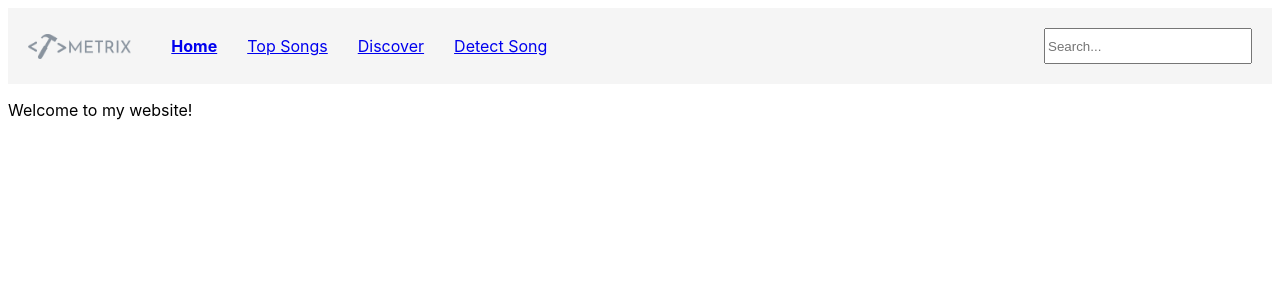
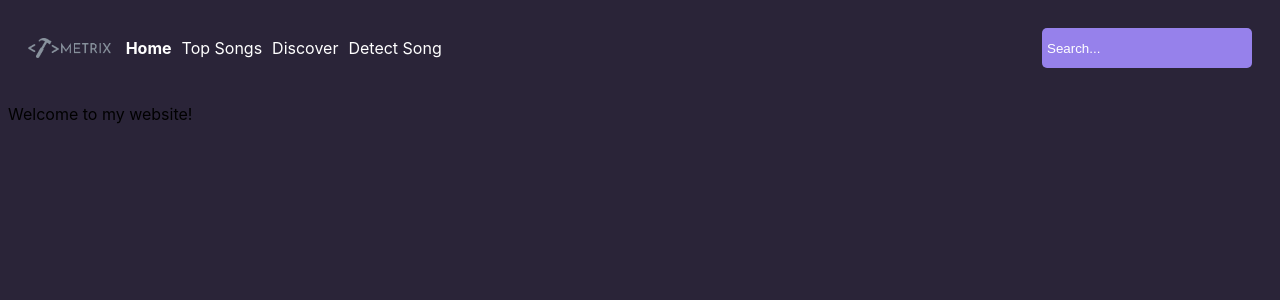
Before and after one commit to MaverickMM/Project-PWL-Metrix, a Next.js app: page / in a window 1280 px wide. Shown: the top 300 px of the page. Built offline with nearby package versions, Linux system fonts and the light colour scheme; a web font is replaced by a local one.

Commit message:
Commit 2

```diff
--- a/components/Header.module.css
+++ b/components/Header.module.css
@@ -1,32 +1,52 @@
 .header {
     display: flex;
     justify-content: space-between;
-    align-items: center;
+    align-items: center; /* Aligns items vertically in the center */
     padding: 20px;
-    background-color: #f5f5f5;
+    background-color: #2A2438; /* Changes background color to purple */
+}
+
+.logoAndNav {
+   display: flex; /* Make logo and nav in a single row */
+   gap: 15px; /* Space between logo and nav */
 }
 
 .logo {
-    height: 25px; /* Adjust as needed */
-    margin-right: 10px; /* Adds space to right of logo */
+   height: 20px; /* Adjust as needed */
+}
+
+.nav {
+   display: flex;
+   gap: 10px; /* Space between items */
 }
 
 .searchBar {
-   height: 30px;
-   width: 200px;
-}
+    height: 30px;
+    width: 200px;
+    padding: 5px;
+    border-radius: 5px; /* Adjusts rounding - smaller value for less rounding */
+    border: none; /* Removes default border */
+    outline: none; /* Removes focus outline */
+    background-color: #9681EB; /* Changes background color to purple */
+    color: white; /* Changes text color to white */
+ }
 
-.nav {
-    display: flex;
-    align-items: center;
-    gap: 20px; /* Space between items */
-}
+ /* Change placeholder color to white */
+ .searchBar::placeholder {
+     color: white;
+     opacity: 1; /* Firefox needs this to display the color properly */
+ }
 
+ /* Optional - Style for when search bar is focused */
+ .searchBar:focus {
+     box-shadow: 0 0 5px rgba(81, 203, 238, 1); /* Adds a glow effect on focus */
+ }
 .link {
-  cursor: pointer;
-  margin-left: 10px; /* Add some space between links */
+   cursor:pointer;
+   text-decoration:none; /* Removes underline */
+   color:rgb(255, 255, 255) !important; /* Changes link color to black */
 }
 
 .active {
-    font-weight: bold;
-  }
+   font-weight:bold;
+}
--- a/components/Header.tsx
+++ b/components/Header.tsx
@@ -9,9 +9,9 @@ const Header = () => {
 
     return (
         <header className={styles.header}>
-            <div>
+            <div className={styles.logoAndNav}>
+                <img src="/images/logo.png" alt="Logo" className={styles.logo} />
                 <nav className={styles.nav}>
-                    <img src="/images/logo.png" alt="Logo" className={styles.logo} />
                     <Link href="/">
                         <span className={classNames(styles.link, { [styles.active]: router.pathname === '/' })}>Home</span>
                     </Link>
@@ -26,6 +26,7 @@ const Header = () => {
                     </Link>
                 </nav>
             </div>
+            {/* Move search bar out of nav */}
             <input type="text" placeholder="Search..." className={styles.searchBar} />
         </header>
     );
--- a/styles/global.css
+++ b/styles/global.css
@@ -6,3 +6,11 @@
   body {
     font-family: "SF Pro Text", sans-serif;
   }
+
+a {
+    text-decoration: none !important;
+}
+
+body {
+    background-color: #2A2438; /* Changes background color to purple */
+}
```
